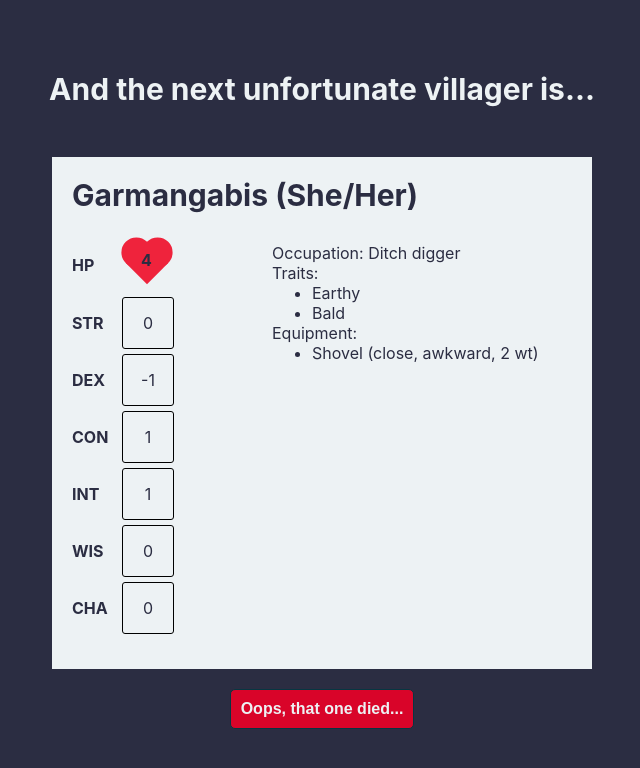
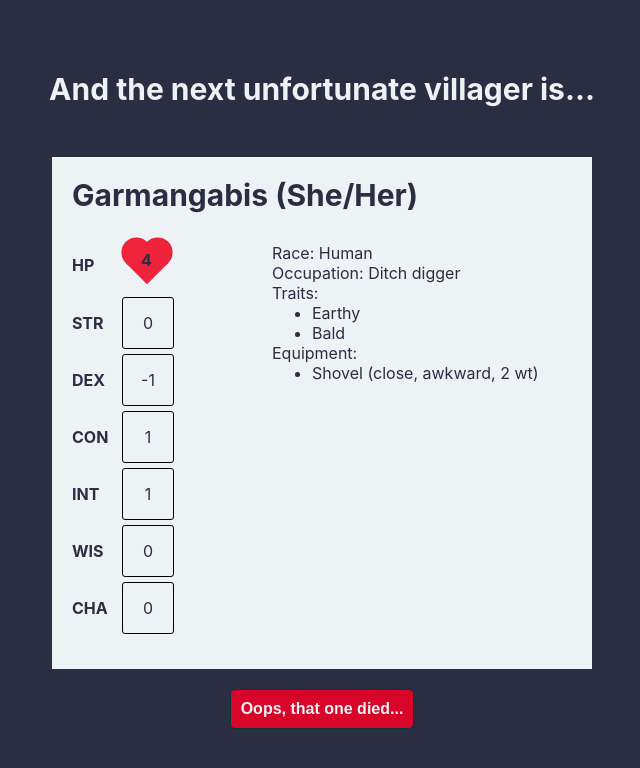
Before and after one commit to mwestdri/funnel-world-gen, a React (Create React App) app: page / in a window 1280 px wide. Shown: the top 768 px of the page, without its empty margins (318-958 px from the left). Built offline with nearby package versions, Linux system fonts and the light colour scheme.

Commit message:
Add race

```diff
--- a/src/components/characterSheet.js
+++ b/src/components/characterSheet.js
@@ -97,7 +97,7 @@ const HeartStat = styled.div`
   top: 2px;
 `;
 
-const CharacterSheet = ({name, gender, occupation, equipment, stats, traits}) => (
+const CharacterSheet = ({name, gender, occupation, race, equipment, stats, traits}) => (
   <Container>
     <Name> {name} { gender === 'Male' ? '(He/Him)' : '(She/Her)' }</Name>
     <Sheet>
@@ -123,6 +123,7 @@ const CharacterSheet = ({name, gender, occupation, equipment, stats, traits}) =>
         </div>
       </Stats>
       <Details>
+        <div> Race: {race} </div>
         <div> Occupation: {occupation} </div>
         <div> Traits: </div>
         <List>
@@ -140,10 +141,11 @@ const CharacterSheet = ({name, gender, occupation, equipment, stats, traits}) =>
 
 const mapStateToProps = (state) => {
     return {
+        equipment: state.equipment,
+        gender: state.gender,
         name: state.name,
-        gender: state.gender,
         occupation: state.occupation,
-        equipment: state.equipment,
+        race: state.race,
         stats: state.stats,
         traits: state.traits
     }
--- a/src/occupations.js
+++ b/src/occupations.js
@@ -1,6 +1,7 @@
 const occupations = [
     {
         "name":"Alewife",
+        "race":"Human",
         "items":[
             "Rolling pin (close, awkward, 1 wt)",
             "cask of ale (2 rations, 2 wt)"
@@ -8,6 +9,7 @@ const occupations = [
     },
     {
         "name":"Apiarist",
+        "race":"Human",
         "items":[
             "Staff (close, reach, 1 wt)",
             "1d4 clay jars of honey (1 wt ea.)"
@@ -15,6 +17,7 @@ const occupations = [
     },
     {
         "name":"Apothecary",
+        "race":"Human",
         "items":[
             "Sickle (close, messy, 1 wt)",
             "mortar & pestle (0 wt)"
@@ -22,6 +25,7 @@ const occupations = [
     },
     {
         "name":"Baker",
+        "race":"Human",
         "items":[
             "Baking paddle (reach, awkward, 1 wt)",
             "sack of flour (2 wt)"
@@ -29,6 +33,7 @@ const occupations = [
     },
     {
         "name":"Bard",
+        "race":"Human",
         "items":[
             "Knife (hand, 0 wt)",
             "instrument [roll 1d4: 1 = voice; 2 = flute (0 wt); 3 = lute (1 wt); 4 = horn (1 wt)] "
@@ -36,6 +41,7 @@ const occupations = [
     },
     {
         "name":"Basketmaker",
+        "race":"Human",
         "items":[
             "Knife (hand, 0 wt)",
             "sturdy basket (1 wt)"
@@ -43,6 +49,7 @@ const occupations = [
     },
     {
         "name":"Beggar",
+        "race":"Human",
         "items":[
             "1 begging bowl (0 wt)",
             "1D4 coins"
@@ -50,6 +57,7 @@ const occupations = [
     },
     {
         "name":"Blacksmith",
+        "race":"Human",
         "items":[
             "Hammer (close, 1 wt)",
             "burlap sack (0 wt), 1D4 iron ingots (1 wt ea.)"
@@ -57,6 +65,7 @@ const occupations = [
     },
     {
         "name":"Boatwright",
+        "race":"Human",
         "items":[
             "Handaxe (close, 1 wt)",
             "2D4 planks of wood (1 wt each)"
@@ -64,6 +73,7 @@ const occupations = [
     },
     {
         "name":"Bowyer",
+        "race":"Human",
         "items":[
             "Shortbow (near, far, 1 wt)",
             "arrows (1 ammo, 1 wt), 1d4 sets of staves & sinews (1 wt ea.)"
@@ -71,6 +81,7 @@ const occupations = [
     },
     {
         "name":"Bricklayer",
+        "race":"Human",
         "items":[
             "Trowel (close, awkward, 1 wt)",
             "hod (1 wt), 2d4 bricks (1 wt each)"
@@ -78,6 +89,7 @@ const occupations = [
     },
     {
         "name":"Burglar",
+        "race":"Human",
         "items":[
             "Prybar (close, awkward, 1 wt)",
             "burlap sack (0 wt)"
@@ -85,6 +97,7 @@ const occupations = [
     },
     {
         "name":"Butcher",
+        "race":"Human",
         "items":[
             "Cleaver (hand, messy, 1 wt)",
             "side of salted beef (4 rations, 2 wt)"
@@ -92,6 +105,7 @@ const occupations = [
     },
     {
         "name":"Carpenter",
+        "race":"Human",
         "items":[
             "Handaxe (close, 1 wt)",
             "hand saw (1 wt)"
@@ -99,6 +113,7 @@ const occupations = [
     },
     {
         "name":"Cartwright",
+        "race":"Human",
         "items":[
             "Handaxe (close, 1 wt)",
             "pushcart "
@@ -106,6 +121,7 @@ const occupations = [
     },
     {
         "name":"Catchpole",
+        "race":"Human",
         "items":[
             "Club (close, 2 wt)",
             "shoulder bag (0 wt), 2D6 coins "
@@ -113,6 +129,7 @@ const occupations = [
     },
     {
         "name":"Chandler",
+        "race":"Human",
         "items":[
             "Staff (close, 2-handed, 1 wt)",
             "2D4 candles (0 wt)"
@@ -120,6 +137,7 @@ const occupations = [
     },
     {
         "name":"Chapman",
+        "race":"Human",
         "items":[
             "Staff (close, 2-handed, 1 wt)",
             "rucksack (0 wt), trade item [roll 1d4: 1 = worthless baubles (0 wt); 2 = smoked fish (2 rations, 1 wt);     3 = adventuring gear (2 uses, 1 wt); 4 = jewelry (25 coins, 0 wt)] "
@@ -127,6 +145,7 @@ const occupations = [
     },
     {
         "name":"Cheesemaker",
+        "race":"Human",
         "items":[
             "Staff (close, 2-handed, 1 wt)",
             "burlap sack (0 wt), wheel of cheese (4 rations, 2 wt)"
@@ -134,6 +153,7 @@ const occupations = [
     },
     {
         "name":"Cobbler",
+        "race":"Human",
         "items":[
             "Tack hammer (hand, 0 wt)",
             "1d4 pairs of shoes or boots (1 wt ea.)"
@@ -141,6 +161,7 @@ const occupations = [
     },
     {
         "name":"Constable",
+        "race":"Human",
         "items":[
             "Shortsword (close, 1 wt)",
             "set of iron cuffs w/key (1 wt)"
@@ -148,6 +169,7 @@ const occupations = [
     },
     {
         "name":"Courier",
+        "race":"Human",
         "items":[
             "Knife (hand, 0 wt)",
             "leather satchel (0 wt), important letter (0 wt)"
@@ -155,6 +177,7 @@ const occupations = [
     },
     {
         "name":"Crier",
+        "race":"Human",
         "items":[
             "Knife (hand, 0 wt)",
             "plumed hat (worn, 0 wt)"
@@ -162,6 +185,7 @@ const occupations = [
     },
     {
         "name":"Crofter",
+        "race":"Human",
         "items":[
             "Pitchfork (close, reach, 1 wt)",
             "bushel of turnips (4 rations, 2 wt)"
@@ -169,6 +193,7 @@ const occupations = [
     },
     {
         "name":"Crofter",
+        "race":"Human",
         "items":[
             "Pitchfork (close, reach, 1 wt)",
             "bushel of potatoes (4 rations, 2 wt)"
@@ -176,6 +201,7 @@ const occupations = [
     },
     {
         "name":"Crofter",
+        "race":"Human",
         "items":[
             "Pitchfork (close, reach, 1 wt)",
             "bushel of onions (4 rations, 2 wt)"
@@ -183,6 +209,7 @@ const occupations = [
     },
     {
         "name":"Crofter",
+        "race":"Human",
         "items":[
             "Pitchfork (close, reach, 1 wt)",
             "bushel of oats (4 rations, 2 wt)"
@@ -190,68 +217,78 @@ const occupations = [
     },
     {
         "name":"Ditch digger",
+        "race":"Human",
         "items":[
             "Shovel (close, awkward, 2 wt)"
         ]
     },
     {
         "name":"Dung carter",
+        "race":"Human",
         "items":[
             "Shovel (close, awkward, 2 wt)",
             "pushcart full of dung "
         ]
     },
     {
-        "name":"Dwarf miner",
+        "name":"Miner",
+        "race":"Dwarf",
         "items":[
             "Pick (close, +1 damage, 2 wt)",
             "adventuring gear (1d4 uses, 1 wt)"
         ]
     },
     {
-        "name":"Dwarf smith",
+        "name":"Smith",
+        "race":"Dwarf",
         "items":[
             "Hammer (close, 1 wt)",
             "burlap sack (0 wt), 1d4 iron ingots (1 wt ea.)"
         ]
     },
     {
-        "name":"Dwarf mason",
+        "name":"Mason",
+        "race":"Dwarf",
         "items":[
             "Hammer (close, 1 wt)",
             "chisel (hand, awkward, 1 wt)"
         ]
     },
     {
-        "name":"Dwarf trapper",
+        "name":"Trapper",
+        "race":"Dwarf",
         "items":[
             "Knife (hand, 0 wt)",
             "burlap sack (0 wt), 1d4 mole traps (1 wt ea.)"
         ]
     },
     {
-        "name":"Elf hunter",
+        "name":"Hunter",
+        "race":"Elf",
         "items":[
             "Shortbow (near, far, 1 wt)",
             "arrows (1d4 ammo, 1 wt)"
         ]
     },
     {
-        "name":"Elf troubador",
+        "name":"Troubador",
+        "race":"Elf",
         "items":[
             "Knife (hand, 0 wt)",
             "elven lyre (1 wt)"
         ]
     },
     {
-        "name":"Elf wanderer",
+        "name":"Wanderer",
+        "race":"Elf",
         "items":[
             "Staff (close, reach, 1 wt)",
             "hooded cloak (worn, 0 wt)"
         ]
     },
     {
-        "name":"Elf weaver",
+        "name":"Weaver",
+        "race":"Elf",
         "items":[
             "Knife (hand, 0 wt)",
             "bolt of silk (2 wt)"
@@ -259,12 +296,14 @@ const occupations = [
     },
     {
         "name":"Executioner",
+        "race":"Human",
         "items":[
             "Executioner axe (close, 2-handed, messy, +1 damage, 2 wt) ,black hood (worn, 0 wt)"
         ]
     },
     {
         "name":"Falconer",
+        "race":"Human",
         "items":[
             "Knife (hand, 0 wt)",
             "leather gauntlet (0 wt), falcon"
@@ -272,6 +311,7 @@ const occupations = [
     },
     {
         "name":"Ferry pilot",
+        "race":"Human",
         "items":[
             "Club (close, 2 wt)",
             "10ft pole "
@@ -279,6 +319,7 @@ const occupations = [
     },
     {
         "name":"Fisherperson",
+        "race":"Human",
         "items":[
             "Knife (hand, 0 wt)",
             "fishing net (reach, thrown)"
@@ -286,6 +327,7 @@ const occupations = [
     },
     {
         "name":"Fisherperson",
+        "race":"Human",
         "items":[
             "Knife (hand, 0 wt)",
             "fishing net (reach, thrown)"
@@ -293,6 +335,7 @@ const occupations = [
     },
     {
         "name":"Fisherperson",
+        "race":"Human",
         "items":[
             "Knife (hand, 0 wt)",
             "fishing net (reach, thrown)"
@@ -300,6 +343,7 @@ const occupations = [
     },
     {
         "name":"Fletcher",
+        "race":"Human",
         "items":[
             "Shortbow (near, far, 1 wt)",
             "arrows (1d4 ammo, 1 wt)"
@@ -307,6 +351,7 @@ const occupations = [
     },
     {
         "name":"Footpad",
+        "race":"Human",
         "items":[
             "Sap (hand, stun damage, 0 wt)",
             "burlap sack (0 wt)"
@@ -314,6 +359,7 @@ const occupations = [
     },
     {
         "name":"Forager",
+        "race":"Human",
         "items":[
             "Sickle (hand, messy, 1 wt)",
             "burlap sack (0 wt), mushrooms     (1d4 rations, 1 wt)"
@@ -321,6 +367,7 @@ const occupations = [
     },
     {
         "name":"Forester",
+        "race":"Human",
         "items":[
             "Shortbow (near, far, 1 wt)",
             "arrows (1d4 ammo, 1 wt)"
@@ -328,6 +375,7 @@ const occupations = [
     },
     {
         "name":"Goatherd",
+        "race":"Human",
         "items":[
             "Crook (reach, awkward, 1 wt)",
             "1d4 goats"
@@ -335,6 +383,7 @@ const occupations = [
     },
     {
         "name":"Goatherd",
+        "race":"Human",
         "items":[
             "Crook (reach, awkward, 1 wt)",
             "1d4 goats"
@@ -342,6 +391,7 @@ const occupations = [
     },
     {
         "name":"Goatherd",
+        "race":"Human",
         "items":[
             "Crook (reach, awkward, 1 wt)",
             "1d4 goats"
@@ -349,33 +399,38 @@ const occupations = [
     },
     {
         "name":"Gravedigger",
+        "race":"Human",
         "items":[
             "Shovel (close, awkward, 2 wt)"
         ]
     },
     {
-        "name":"Halfling brewer",
+        "name":"Brewer",
+        "race":"Halfling",
         "items":[
             "Staff (close, 2-handed, 1 wt)",
             "cask of beer (2 rations, 2 wt)"
         ]
     },
     {
-        "name":"Halfling cook",
+        "name":"Cook",
+        "race":"Halfling",
         "items":[
             "Cleaver (hand, +1 damage, 1 wt)",
             "meat pies (1d4 rations, 1 wt)"
         ]
     },
     {
-        "name":"Halfling crofter",
+        "name":"Crofter",
+        "race":"Halfling",
         "items":[
             "Pitchfork (close, reach, 1 wt)",
             "bushel of crop [2 wt, roll 1D4: 1 = turnips (4 rations); 2 = potatoes (4 rations); 3 =onions (4 rations), 4 =pipeweed]"
         ]
     },
     {
-        "name":"Halfling gardener",
+        "name":"Gardener",
+        "race":"Halfling",
         "items":[
             "Spade (hand, awkward, 0 wt)",
             "wheelbarrow"
@@ -383,6 +438,7 @@ const occupations = [
     },
     {
         "name":"Healer",
+        "race":"Human",
         "items":[
             "Staff (close, 2-handed, 1 wt)",
             "shoulder bag (0 wt), bandages (1d4 uses, slow, 0 wt)"
@@ -390,6 +446,7 @@ const occupations = [
     },
     {
         "name":"Hedge wizard",
+        "race":"Human",
         "items":[
             "Staff (close, 2-handed, 1 wt)",
             "belt pouch (0 wt), 1 cantrip [roll 1D6: 1-2 = Light; 3-4 = Unseen Servant; 5-6 = Prestidigitation]"
@@ -397,6 +454,7 @@ const occupations = [
     },
     {
         "name":"Herald",
+        "race":"Human",
         "items":[
             "Shortsword (close, 1 wt)",
             "trumpet (1 wt)"
@@ -404,6 +462,7 @@ const occupations = [
     },
     {
         "name":"Herbalist",
+        "race":"Human",
         "items":[
             "Staff (close, 2-handed, 1 wt)",
             "pouch (0 wt), poultices & herbs (1d4 uses, slow, 0 wt)"
@@ -411,6 +470,7 @@ const occupations = [
     },
     {
         "name":"Hunter",
+        "race":"Human",
         "items":[
             "Shortbow (near, far, 1 wt)",
             "arrows (1d4 ammo, 1 wt)"
@@ -418,6 +478,7 @@ const occupations = [
     },
     {
         "name":"Hunter",
+        "race":"Human",
         "items":[
             "Shortbow (near, far, 1 wt)",
             "arrows (1d4 ammo, 1 wt)"
@@ -425,6 +486,7 @@ const occupations = [
     },
     {
         "name":"Hunter",
+        "race":"Human",
         "items":[
             "Shortbow (near, far, 1 wt)",
             "arrows (1d4 ammo, 1 wt)"
@@ -432,6 +494,7 @@ const occupations = [
     },
     {
         "name":"Innkeeper",
+        "race":"Human",
         "items":[
             "Club (close, 2 wt)",
             "provisions (2d4 rations, 2 wt)"
@@ -439,6 +502,7 @@ const occupations = [
     },
     {
         "name":"Lantern",
+        "race":"Human",
         "items":[
             "maker Hammer (close, 1 wt)",
             "lantern (0 wt), flask of oil (0 wt), flint & steel (0 wt)"
@@ -446,6 +510,7 @@ const occupations = [
     },
     {
         "name":"Laundress",
+        "race":"Human",
         "items":[
             "Canvas sack (0 wt)",
             "cake of soap (0 wt)"
@@ -453,6 +518,7 @@ const occupations = [
     },
     {
         "name":"Miller",
+        "race":"Human",
         "items":[
             "Club (close, 2 wt)",
             "sack of flour (2 wt)"
@@ -460,6 +526,7 @@ const occupations = [
     },
     {
         "name":"Miner",
+        "race":"Human",
         "items":[
             "Pick (close, +1 damage, 2 wt)",
             "lantern (0 wt), flask of oil (0 wt), flint & steel (0 wt)"
@@ -467,6 +534,7 @@ const occupations = [
     },
     {
         "name":"Monk",
+        "race":"Human",
         "items":[
             "Staff (close, 2-handed, 1 wt)",
             "holy symbol (0 wt)"
@@ -474,6 +542,7 @@ const occupations = [
     },
     {
         "name":"Netmaker",
+        "race":"Human",
         "items":[
             "Knife (hand, 0 wt)",
             "fishing net (reach, thrown), 50ft of rope (2 wt)"
@@ -481,6 +550,7 @@ const occupations = [
     },
     {
         "name":"Noble",
+        "race":"Human",
         "items":[
             "Longsword (close, +1 damage, 1 wt)",
             "signet ring (10 coins, 0 wt)"
@@ -488,6 +558,7 @@ const occupations = [
     },
     {
         "name":"Oxherd",
+        "race":"Human",
         "items":[
             "Whip (reach, 1 wt)",
             "ox"
@@ -495,6 +566,7 @@ const occupations = [
     },
     {
         "name":"Peddler",
+        "race":"Human",
         "items":[
             "Knife (hand, 0 wt)",
             "rucksack (worn, 0 wt), trade item [roll 1D4: 1 = pots & pans (2 wt); 2 = 2d4 knives (hand, 0 wt), 3 = adventuring gear (1d4 uses, 2 wt), 4 = 1d4 healing potions (heal 1d8, 0 wt)]"
@@ -502,6 +574,7 @@ const occupations = [
     },
     {
         "name":"Pilgrim",
+        "race":"Human",
         "items":[
             "Staff (close, 2-handed, 1 wt)",
             "holy symbol (0 wt)"
@@ -509,6 +582,7 @@ const occupations = [
     },
     {
         "name":"Potter",
+        "race":"Human",
         "items":[
             "Club (close, 2 wt)",
             "burlap sack (0 wt), 5 lbs. of clay (2 wt)"
@@ -516,6 +590,7 @@ const occupations = [
     },
     {
         "name":"Prostitute",
+        "race":"Human",
         "items":[
             "Knife (hand, 0 wt)",
             "flask of perfume (0 wt)"
@@ -523,6 +598,7 @@ const occupations = [
     },
     {
         "name":"Rat catcher",
+        "race":"Human",
         "items":[
             "Club (close, 2 wt)",
             "burlap sack (0 wt), 2d4 dead rats (1 wt)"
@@ -530,6 +606,7 @@ const occupations = [
     },
     {
         "name":"Ropemaker",
+        "race":"Human",
         "items":[
             "Club (close, 2 wt)",
             "100ft of rope (2 wt)"
@@ -537,6 +614,7 @@ const occupations = [
     },
     {
         "name":"Scout",
+        "race":"Human",
         "items":[
             "Knife (hand, 0 wt)",
             "cloak (worn, 0 wt)"
@@ -544,6 +622,7 @@ const occupations = [
     },
     {
         "name":"Scribe",
+        "race":"Human",
         "items":[
             "2d4 pieces of parchment (0 wt)",
             "quill & bottle of ink (0 wt)"
@@ -551,6 +630,7 @@ const occupations = [
     },
     {
         "name":"Shepherd",
+        "race":"Human",
         "items":[
             "Crook (reach, awkward, 1 wt)",
             "1d4 sheep"
@@ -558,6 +638,7 @@ const occupations = [
     },
     {
         "name":"Shepherd",
+        "race":"Human",
         "items":[
             "Crook (reach, awkward, 1 wt)",
             "1d4 sheep"
@@ -565,6 +646,7 @@ const occupations = [
     },
     {
         "name":"Shepherd",
+        "race":"Human",
         "items":[
             "Crook (reach, awkward, 1 wt)",
             "1d4 sheep"
@@ -572,12 +654,14 @@ const occupations = [
     },
     {
         "name":"Soothsayer",
+        "race":"Human",
         "items":[
             "Nothing"
         ]
     },
     {
         "name":"Swineherd",
+        "race":"Human",
         "items":[
             "Crook (reach, awkward, 1 wt)",
             "1d4 swine"
@@ -585,6 +669,7 @@ const occupations = [
     },
     {
         "name":"Swineherd",
+        "race":"Human",
         "items":[
             "Crook (reach, awkward, 1 wt)",
             "1d4 swine"
@@ -592,6 +677,7 @@ const occupations = [
     },
     {
         "name":"Swineherd",
+        "race":"Human",
         "items":[
             "Crook (reach, awkward, 1 wt)",
             "1d4 swine"
@@ -599,6 +685,7 @@ const occupations = [
     },
     {
         "name":"Tanner",
+        "race":"Human",
         "items":[
             "Knife (hand, 0 wt)",
             "2d4 animal hides (2 wt)"
@@ -606,6 +693,7 @@ const occupations = [
     },
     {
         "name":"Thatcher",
+        "race":"Human",
         "items":[
             "Handaxe (close, 1 wt)",
             "1d4 sheaves of straw (1 wt ea.)"
@@ -613,12 +701,14 @@ const occupations = [
     },
     {
         "name":"Tinker",
+        "race":"Human",
         "items":[
             "Tinkers tools (0 wt)"
         ]
     },
     {
         "name":"Trapper",
+        "race":"Human",
         "items":[
             "Knife (hand, 0 wt)",
             "traps [roll 1D4: 1 = 2d4 rat traps (0 wt); 2 = 1d4 rabbit traps (2 wt); 3 = 1 snare trap (1 wt); 4 = 1 bear trap (2 wt)"
@@ -626,6 +716,7 @@ const occupations = [
     },
     {
         "name":"Trapper",
+        "race":"Human",
         "items":[
             "Knife (hand, 0 wt)",
             "traps [roll 1D4: 1 = 2d4 rat traps (0 wt); 2 = 1d4 rabbit traps (2 wt); 3 = 1 snare trap (1 wt); 4 = 1 bear trap (2 wt)"
@@ -633,6 +724,7 @@ const occupations = [
     },
     {
         "name":"Trapper",
+        "race":"Human",
         "items":[
             "Knife (hand, 0 wt)",
             "traps [roll 1D4: 1 = 2d4 rat traps (0 wt); 2 = 1d4 rabbit traps (2 wt); 3 = 1 snare trap (1 wt); 4 = 1 bear trap (2 wt)"
@@ -640,6 +732,7 @@ const occupations = [
     },
     {
         "name":"Undertaker",
+        "race":"Human",
         "items":[
             "Holy symbol (0 wt)",
             "coffin (4 wt)"
@@ -647,6 +740,7 @@ const occupations = [
     },
     {
         "name":"Watchman",
+        "race":"Human",
         "items":[
             "Spear (reach, thrown, near, 1 wt)",
             "helmet (worn, 0 wt), lantern (0 wt), flask of oil (0 wt), flint & steel (0 wt), horn (0 wt)"
@@ -654,6 +748,7 @@ const occupations = [
     },
     {
         "name":"Watchman",
+        "race":"Human",
         "items":[
             "Spear (reach, thrown, near, 1 wt)",
             "helmet (worn, 0 wt), lantern (0 wt), flask of oil (0 wt), flint & steel (0 wt), horn (0 wt)"
@@ -661,6 +756,7 @@ const occupations = [
     },
     {
         "name":"Watchman",
+        "race":"Human",
         "items":[
             "Spear (reach, thrown, near, 1 wt)",
             "helmet (worn, 0 wt), lantern (0 wt), flask of oil (0 wt), flint & steel (0 wt), horn (0 wt)"
@@ -668,12 +764,14 @@ const occupations = [
     },
     {
         "name":"Weaver",
+        "race":"Human",
         "items":[
             "1d4 bolts of fabric (1 wt ea.)"
         ]
     },
     {
         "name":"Woodsman",
+        "race":"Human",
         "items":[
             "Handaxe (close, 1 wt)",
             "2d4 sticks of firewood (1 wt ea.)"
@@ -681,6 +779,7 @@ const occupations = [
     },
     {
         "name":"Woodsman",
+        "race":"Human",
         "items":[
             "Handaxe (close, 1 wt)",
             "2d4 sticks of firewood (1 wt ea.)"
@@ -688,6 +787,7 @@ const occupations = [
     },
     {
         "name":"Woodsman",
+        "race":"Human",
         "items":[
             "Handaxe (close, 1 wt)",
             "2d4 sticks of firewood (1 wt ea.)"
--- a/src/state/reducer.js
+++ b/src/state/reducer.js
@@ -19,6 +19,7 @@ const root = (state=initialState, action) => {
             return {
                 ...state,
                 gender: gender,
+                race: occupationInfo.race,
                 stats: getStats(),
                 occupation: occupationInfo.name,
                 equipment: occupationInfo.items,
```
